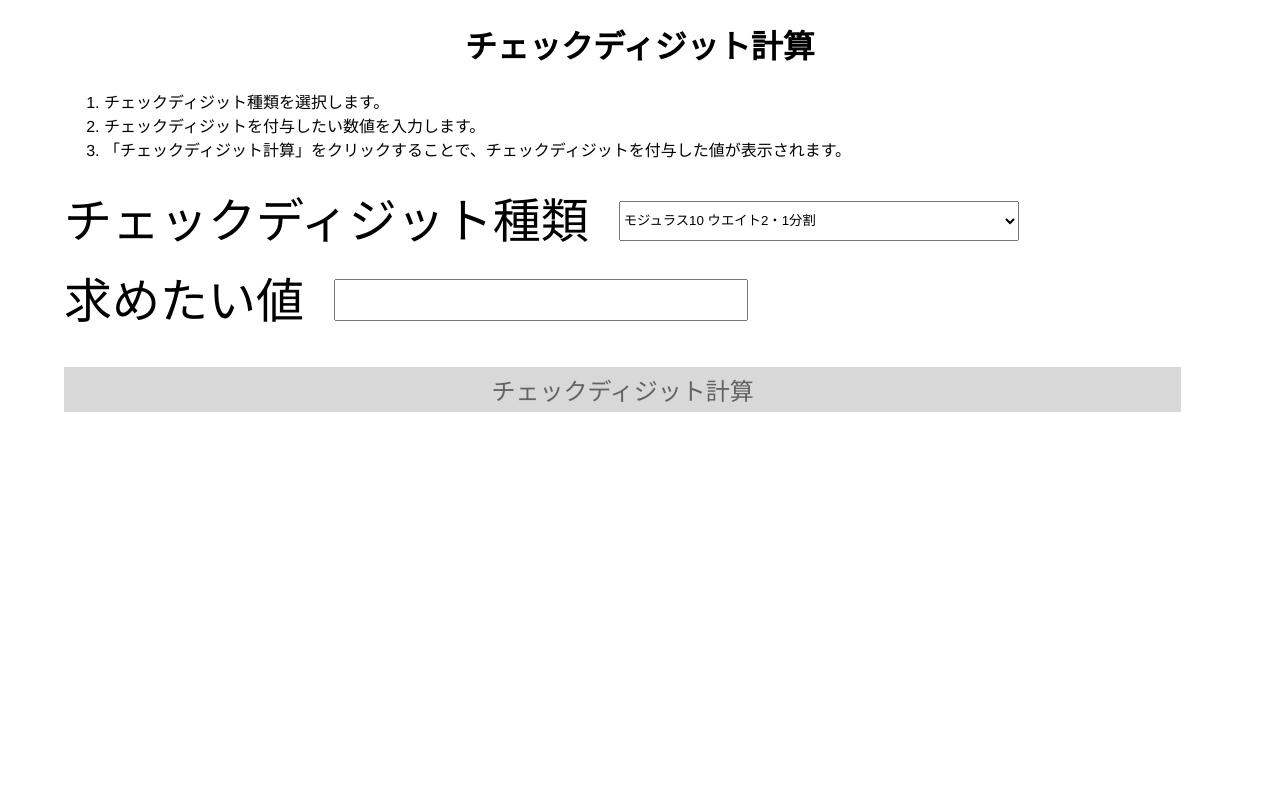
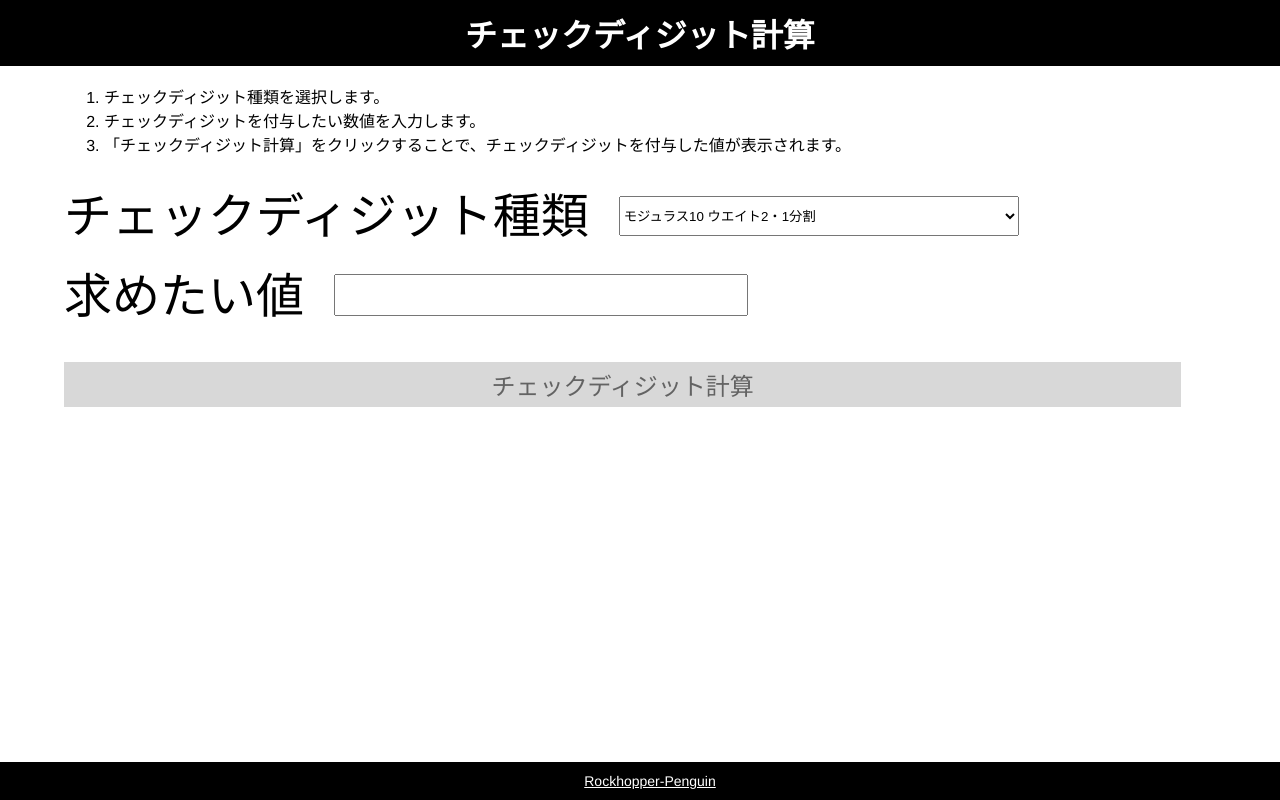
Before and after one commit to rockhopper-penguin/check-digit, a React (Create React App) app in the folder app/: page / in a window 1280 px wide. Built offline with nearby package versions, Linux system fonts and the light colour scheme.

Commit message:
ヘッダーとフッターの追加

```diff
--- a/app/src/App.css
+++ b/app/src/App.css
@@ -1,12 +1,30 @@
 .App {
   font-family: "Helvetica Neue",Arial,"Hiragino Kaku Gothic ProN","Hiragino Sans",Meiryo,sans-serif;
+}
+
+/* ヘッダー */
+header {
+  background-color: black;
+  color: white;
+  width: 100%;
+  position: fixed;
+  top: 0px;
+}
+h1 {
+  text-align: center;
+  margin: 0px;
+  font-size: 2rem;
+  padding-top: 10px;
+  padding-bottom: 10px;
+}
+
+#main {
   width: 90%;
   margin: auto;
+  padding-top: calc(3rem + 20px);
+  padding-bottom: 30px;
 }
-/* タイトル */
-h1 {
-  text-align: center;
-}
+
 /* 説明文 */
 #explanation {
   width: 100%;
@@ -65,6 +83,22 @@ h1 {
   font-size: 2rem;
 }
 
+/* フッター */
+footer {
+  background-color: black;
+  padding: 10px;
+  width: 100%;
+  text-align: center;
+  position: fixed;
+  bottom: 0;
+}
+small {
+  font-size: 14px;
+}
+small a {
+  color: white;
+}
+
 /* PC */
 @media screen and (min-width:1000px) {
     /* チェックディジット種類 */
--- a/app/src/App.tsx
+++ b/app/src/App.tsx
@@ -32,7 +32,11 @@ function App() {
 
   return (
     <div className="App">
+      <header>
         <h1>チェックディジット計算</h1>
+      </header>
+
+      <div id="main">
         <div id="explanation">
           <ol>
             <li>チェックディジット種類を選択します。</li>
@@ -81,6 +85,19 @@ function App() {
         </div>
         <div id="result">{checkDigit && <p>結果：{checkDigit}</p>}</div>
       </div>
+
+      <footer>
+        <small>
+          <a
+            href="https://github.com/rockhopper-penguin/check-digit"
+            target="_blank"
+            rel="noopener noreferrer"
+          >
+            Rockhopper-Penguin
+          </a>
+        </small>
+      </footer>
+    </div>
   );
 }
 
```
Lines whose indentation alone changed are shown as unchanged.
